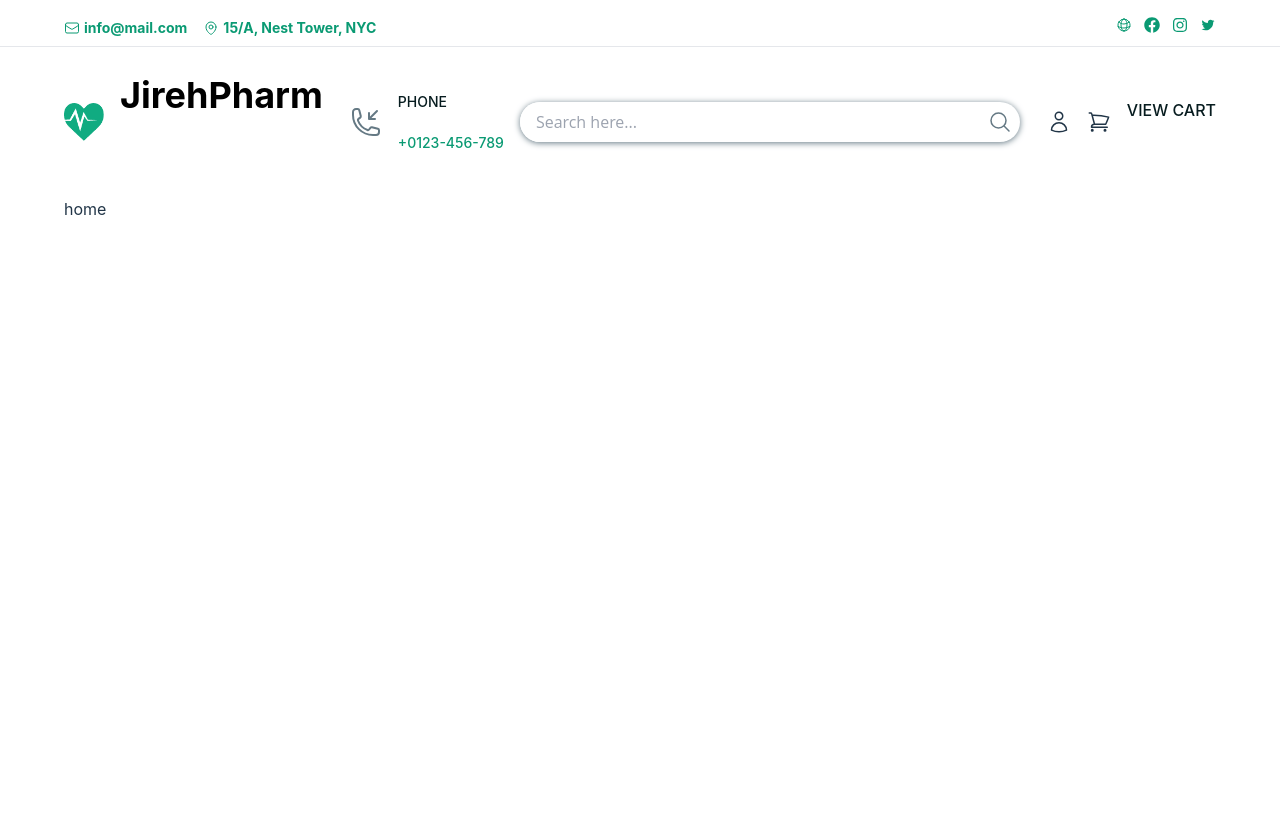
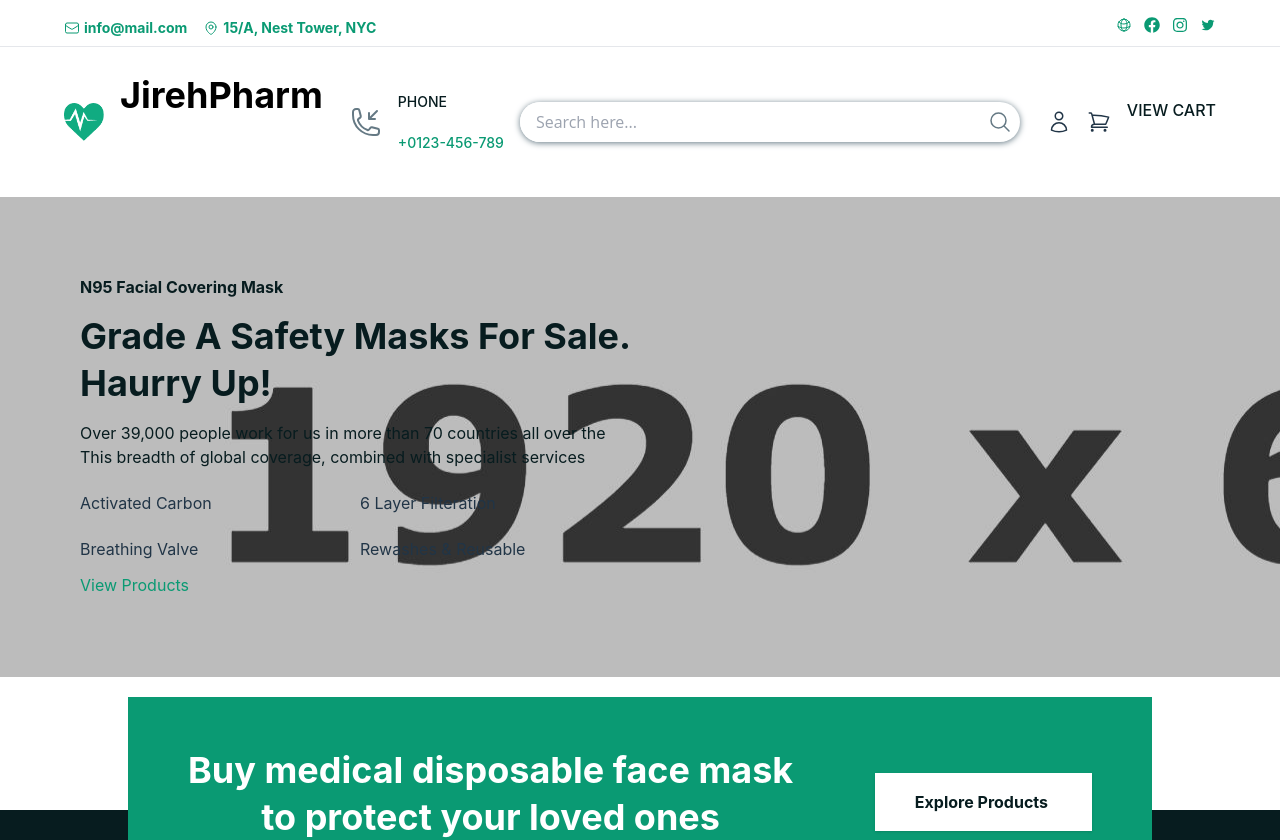
Before and after one commit to HarshShahDev/jpharam, a React (Vite) app in the folder client/: page / in a window 1280 px wide. Shown: the top 840 px of the page. Built offline with nearby package versions, Linux system fonts and the light colour scheme.

Commit message:
adding banner to home page

```diff
--- /dev/null
+++ b/client/src/components/Home/Banner.tsx
@@ -0,0 +1,48 @@
+export default function Banner() {
+  return (
+    <section className="bg-[url(/placeholder/1920x623.png)] p-20">
+      {/* <img src="/placeholder/1920x623.png" /> */}
+      <div className="max-w-6xl mx-auto grid grid-cols-2">
+        <div>
+          <div>
+            <h6>N95 Facial Covering Mask</h6>
+            <h1>Grade A Safety Masks
+              For Sale. Haurry Up!</h1>
+            <p className="my-3">Over 39,000 people work for us in more than 70 countries all over the
+              This breadth of global coverage, combined with specialist services</p>
+          </div>
+          <div className="grid grid-cols-2">
+            <div>
+              <ul>
+                <li className="pb-3">
+                  <i className="flaticon-home-2"></i>
+                  Activated Carbon
+                </li>
+                <li className="pb-3">
+                  <i className="flaticon-mountain"></i>
+                  Breathing Valve
+                </li>
+              </ul>
+            </div>
+            <div>
+              <ul>
+                <li className="pb-3">
+                  <i className="flaticon-heart"></i>
+                  6 Layer Filteration
+                </li>
+                <li className="pb-3">
+                  <i className="flaticon-secure"></i>
+                  Rewashes & Reusable
+                </li>
+              </ul>
+            </div>
+          </div>
+          <div>
+            <a href="service.html">View Products</a>
+          </div>
+        </div>
+
+      </div>
+    </section>
+  )
+}
--- a/client/src/pages/Home.tsx
+++ b/client/src/pages/Home.tsx
@@ -1,8 +1,9 @@
+import Banner from "../components/Home/banner";
 
 export default function Home() {
   return (
-    <div className="h-screen mx-auto max-w-6xl">
-      home
+    <div>
+      <Banner />
     </div>
   );
 }
--- a/client/src/pages/Register.tsx
+++ b/client/src/pages/Register.tsx
@@ -68,7 +68,7 @@ export default function Register() {
           <div className="go-to-btn mt-50">
             <a href="login.html">ALREADY HAVE AN ACCOUNT ?</a>
           </div>
-        </div>
+        </div>.
       </div>
     </section>
   );
```
Also changed, not shown: client/public/placeholder/1920x623.png (added).
